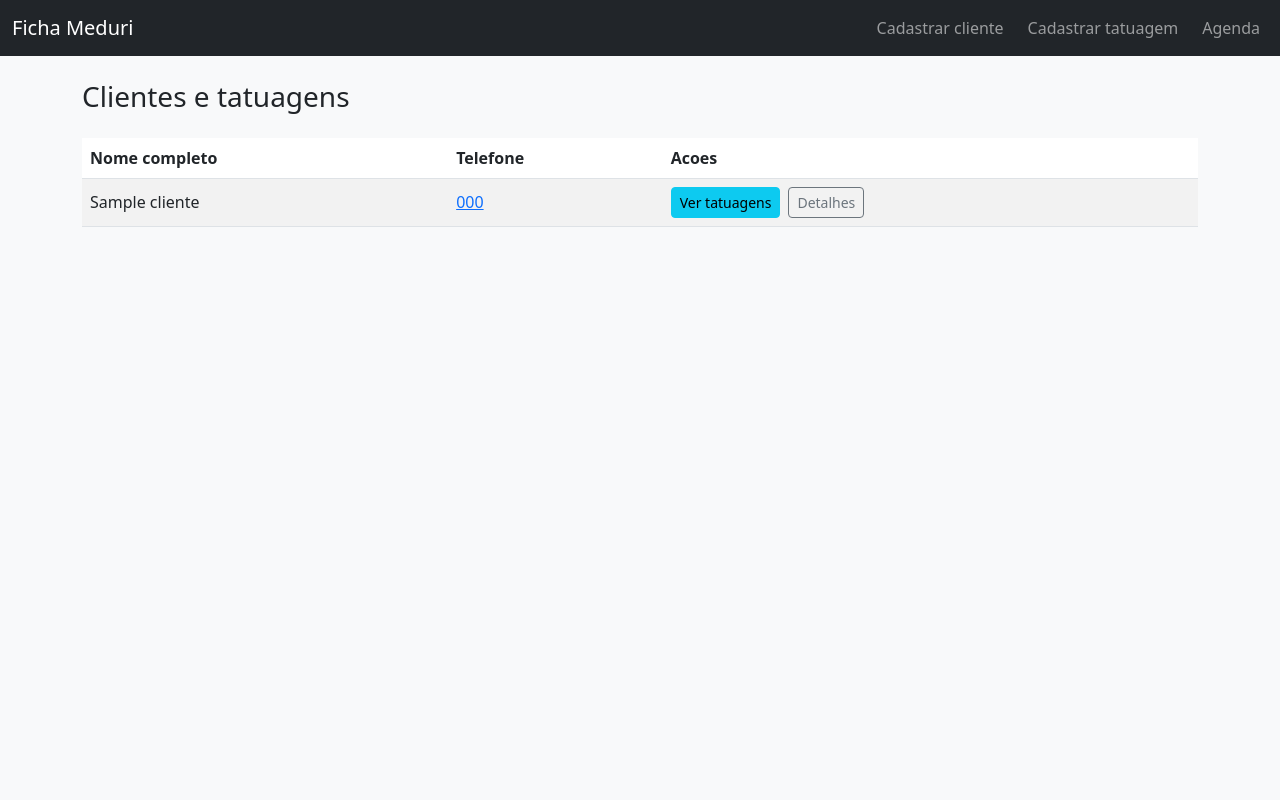
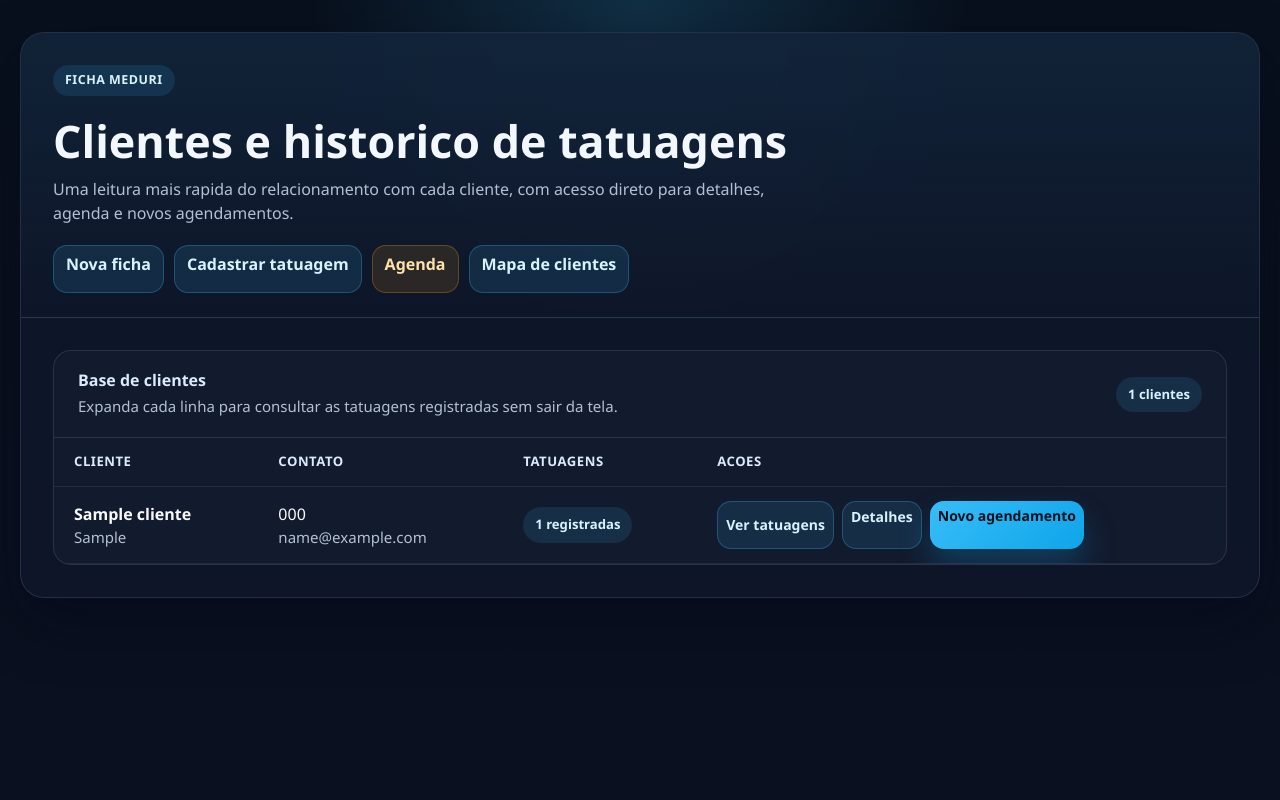
Before and after one commit to danielaraujodasilva/meduri, a PHP site: page /tools/ficha/public/clientes.php in a window 1280 px wide. Run offline with PHP 8.4, Linux system fonts and the light colour scheme; tables that the repository leaves empty hold one stand-in row (values such as "Sample post").

Commit message:
feat(ficha): redesign clients listing

```diff
--- a/tools/ficha/public/clientes.php
+++ b/tools/ficha/public/clientes.php
@@ -1,7 +1,13 @@
 <?php
 require __DIR__ . '/../config/conexao.php';
 
-$clientes = $conn->query('SELECT * FROM clientes ORDER BY nome ASC');
+$clientes = $conn->query(
+    'SELECT c.*, COUNT(t.id) AS total_tatuagens
+     FROM clientes c
+     LEFT JOIN tatuagens t ON t.cliente_id = c.id
+     GROUP BY c.id
+     ORDER BY c.nome ASC'
+);
 ?>
 <!DOCTYPE html>
 <html lang="pt-br">
@@ -9,61 +15,83 @@ $clientes = $conn->query('SELECT * FROM clientes ORDER BY nome ASC');
   <meta charset="UTF-8">
   <meta name="viewport" content="width=device-width, initial-scale=1.0">
   <title>Clientes e Tatuagens</title>
-  <link href="https://cdn.jsdelivr.net/npm/bootstrap@5.3.0/dist/css/bootstrap.min.css" rel="stylesheet">
+  <link href="https://cdn.jsdelivr.net/npm/bootstrap@5.3.3/dist/css/bootstrap.min.css" rel="stylesheet">
+  <link href="../assets/style.css" rel="stylesheet">
 </head>
-<body class="bg-light">
-  <nav class="navbar navbar-expand-lg navbar-dark bg-dark">
-    <div class="container-fluid">
-      <a class="navbar-brand" href="../index.php">Ficha Meduri</a>
-      <div class="navbar-nav ms-auto gap-2">
-        <a class="nav-link" href="../index.php">Cadastrar cliente</a>
-        <a class="nav-link" href="cadastrar_tatuagem.php">Cadastrar tatuagem</a>
-        <a class="nav-link" href="../agenda/">Agenda</a>
+<body class="ficha-body">
+  <main class="ficha-shell">
+    <section class="ficha-frame">
+      <header class="ficha-hero">
+        <span class="ficha-kicker">Ficha Meduri</span>
+        <h1>Clientes e historico de tatuagens</h1>
+        <p>Uma leitura mais rapida do relacionamento com cada cliente, com acesso direto para detalhes, agenda e novos agendamentos.</p>
+        <div class="ficha-nav">
+          <a class="btn ficha-btn ficha-btn-secondary" href="../index.php">Nova ficha</a>
+          <a class="btn ficha-btn ficha-btn-secondary" href="cadastrar_tatuagem.php">Cadastrar tatuagem</a>
+          <a class="btn ficha-btn ficha-btn-warning" href="../agenda/">Agenda</a>
+          <a class="btn ficha-btn ficha-btn-secondary" href="../mapa_clientes.php">Mapa de clientes</a>
         </div>
+      </header>
+
+      <div class="ficha-content">
+        <div class="ficha-table-panel">
+          <div class="ficha-table-head">
+            <div>
+              <h2 class="ficha-panel-title mb-1">Base de clientes</h2>
+              <p class="ficha-copy mb-0">Expanda cada linha para consultar as tatuagens registradas sem sair da tela.</p>
             </div>
-  </nav>
-
-  <div class="container py-4">
-    <h1 class="h3 mb-4">Clientes e tatuagens</h1>
-
-    <table class="table table-striped align-middle bg-white">
+            <div class="ficha-chip"><?php echo $clientes->num_rows; ?> clientes</div>
+          </div>
+          <div class="ficha-table-wrap">
+            <table class="table align-middle">
               <thead>
                 <tr>
-          <th>Nome completo</th>
-          <th>Telefone</th>
+                  <th>Cliente</th>
+                  <th>Contato</th>
+                  <th>Tatuagens</th>
                   <th>Acoes</th>
                 </tr>
               </thead>
               <tbody>
                 <?php while ($cliente = $clientes->fetch_assoc()): ?>
                   <tr>
-            <td><?php echo htmlspecialchars($cliente['nome'], ENT_QUOTES, 'UTF-8'); ?></td>
                     <td>
-              <a href="https://wa.me/<?php echo preg_replace('/\D/', '', $cliente['telefone']); ?>" target="_blank">
+                      <div class="fw-semibold"><?php echo htmlspecialchars($cliente['nome'], ENT_QUOTES, 'UTF-8'); ?></div>
+                      <div class="ficha-muted"><?php echo htmlspecialchars((string) $cliente['instagram_cliente'], ENT_QUOTES, 'UTF-8'); ?></div>
+                    </td>
+                    <td>
+                      <a class="ficha-card-link" href="https://wa.me/<?php echo preg_replace('/\D/', '', $cliente['telefone']); ?>" target="_blank">
                         <?php echo htmlspecialchars($cliente['telefone'], ENT_QUOTES, 'UTF-8'); ?>
                       </a>
+                      <div class="ficha-muted"><?php echo htmlspecialchars($cliente['email'], ENT_QUOTES, 'UTF-8'); ?></div>
                     </td>
+                    <td><span class="ficha-chip"><?php echo (int) $cliente['total_tatuagens']; ?> registradas</span></td>
                     <td>
                       <div class="d-flex gap-2 flex-wrap">
-                <button class="btn btn-sm btn-info" type="button" data-bs-toggle="collapse" data-bs-target="#tatuagens-<?php echo (int) $cliente['id']; ?>">Ver tatuagens</button>
-                <a class="btn btn-sm btn-outline-secondary" href="../detalhes_cliente.php?id=<?php echo (int) $cliente['id']; ?>">Detalhes</a>
+                        <button class="btn ficha-btn ficha-btn-secondary btn-sm" type="button" data-bs-toggle="collapse" data-bs-target="#tatuagens-<?php echo (int) $cliente['id']; ?>">Ver tatuagens</button>
+                        <a class="btn ficha-btn ficha-btn-secondary btn-sm" href="../detalhes_cliente.php?id=<?php echo (int) $cliente['id']; ?>">Detalhes</a>
+                        <a class="btn ficha-btn ficha-btn-primary btn-sm" href="cadastrar_tatuagem.php?cliente_id=<?php echo (int) $cliente['id']; ?>">Novo agendamento</a>
                       </div>
                     </td>
                   </tr>
                   <tr class="collapse" id="tatuagens-<?php echo (int) $cliente['id']; ?>">
-            <td colspan="3">
-              <table class="table table-bordered mt-3 mb-0">
+                    <td colspan="4">
+                      <div class="ficha-panel mt-2">
+                        <h3 class="ficha-panel-title">Tatuagens de <?php echo htmlspecialchars($cliente['nome'], ENT_QUOTES, 'UTF-8'); ?></h3>
+                        <div class="ficha-table-wrap">
+                          <table class="table align-middle mb-0">
                             <thead>
                               <tr>
                                 <th>Descricao</th>
                                 <th>Valor</th>
                                 <th>Data</th>
+                                <th>Horario</th>
                                 <th>Status</th>
                               </tr>
                             </thead>
                             <tbody>
                               <?php
-                  $stmtTat = $conn->prepare('SELECT descricao, valor, data_tatuagem, status FROM tatuagens WHERE cliente_id = ? ORDER BY data_tatuagem DESC, hora_inicio DESC');
+                              $stmtTat = $conn->prepare('SELECT descricao, valor, data_tatuagem, hora_inicio, hora_fim, status FROM tatuagens WHERE cliente_id = ? ORDER BY data_tatuagem DESC, hora_inicio DESC');
                               $stmtTat->bind_param('i', $cliente['id']);
                               $stmtTat->execute();
                               $tatuagens = $stmtTat->get_result();
@@ -74,22 +102,28 @@ $clientes = $conn->query('SELECT * FROM clientes ORDER BY nome ASC');
                                     <td><?php echo htmlspecialchars($tatuagem['descricao'], ENT_QUOTES, 'UTF-8'); ?></td>
                                     <td>R$ <?php echo number_format((float) $tatuagem['valor'], 2, ',', '.'); ?></td>
                                     <td><?php echo date('d/m/Y', strtotime($tatuagem['data_tatuagem'])); ?></td>
-                        <td><?php echo htmlspecialchars($tatuagem['status'], ENT_QUOTES, 'UTF-8'); ?></td>
+                                    <td><?php echo htmlspecialchars(substr((string) $tatuagem['hora_inicio'], 0, 5) . ' - ' . substr((string) $tatuagem['hora_fim'], 0, 5), ENT_QUOTES, 'UTF-8'); ?></td>
+                                    <td><span class="ficha-chip"><?php echo htmlspecialchars($tatuagem['status'], ENT_QUOTES, 'UTF-8'); ?></span></td>
                                   </tr>
                                 <?php endwhile; ?>
                               <?php else: ?>
-                    <tr><td colspan="4">Nenhuma tatuagem encontrada para este cliente.</td></tr>
+                                <tr><td colspan="5" class="ficha-empty">Nenhuma tatuagem encontrada para este cliente.</td></tr>
                               <?php endif; ?>
                               <?php $stmtTat->close(); ?>
                             </tbody>
                           </table>
+                        </div>
+                      </div>
                     </td>
                   </tr>
                 <?php endwhile; ?>
               </tbody>
             </table>
           </div>
-
-  <script src="https://cdn.jsdelivr.net/npm/bootstrap@5.3.0/dist/js/bootstrap.bundle.min.js"></script>
+        </div>
+      </div>
+    </section>
+  </main>
+  <script src="https://cdn.jsdelivr.net/npm/bootstrap@5.3.3/dist/js/bootstrap.bundle.min.js"></script>
 </body>
 </html>
```
Lines whose indentation alone changed are shown as unchanged.
